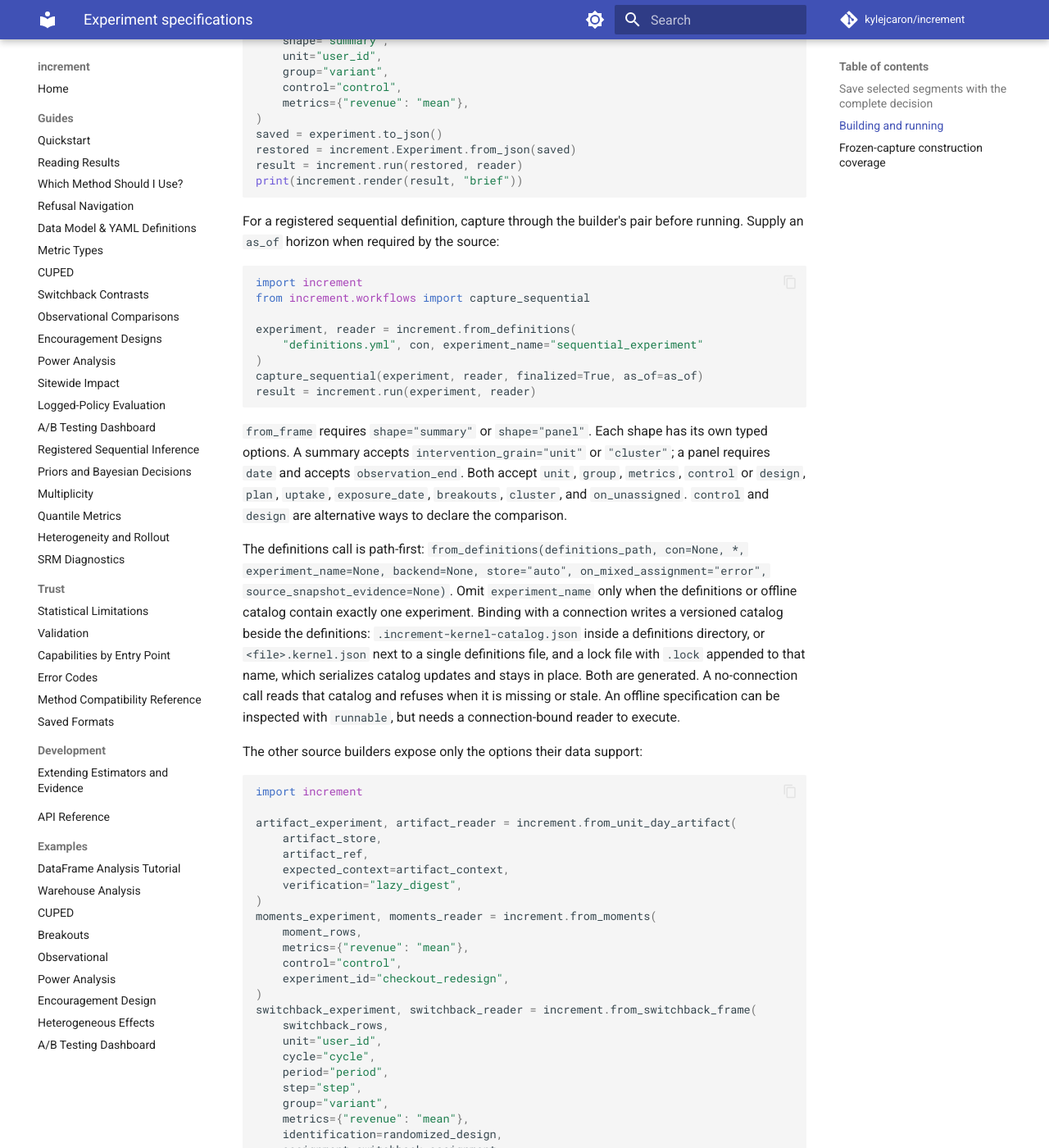
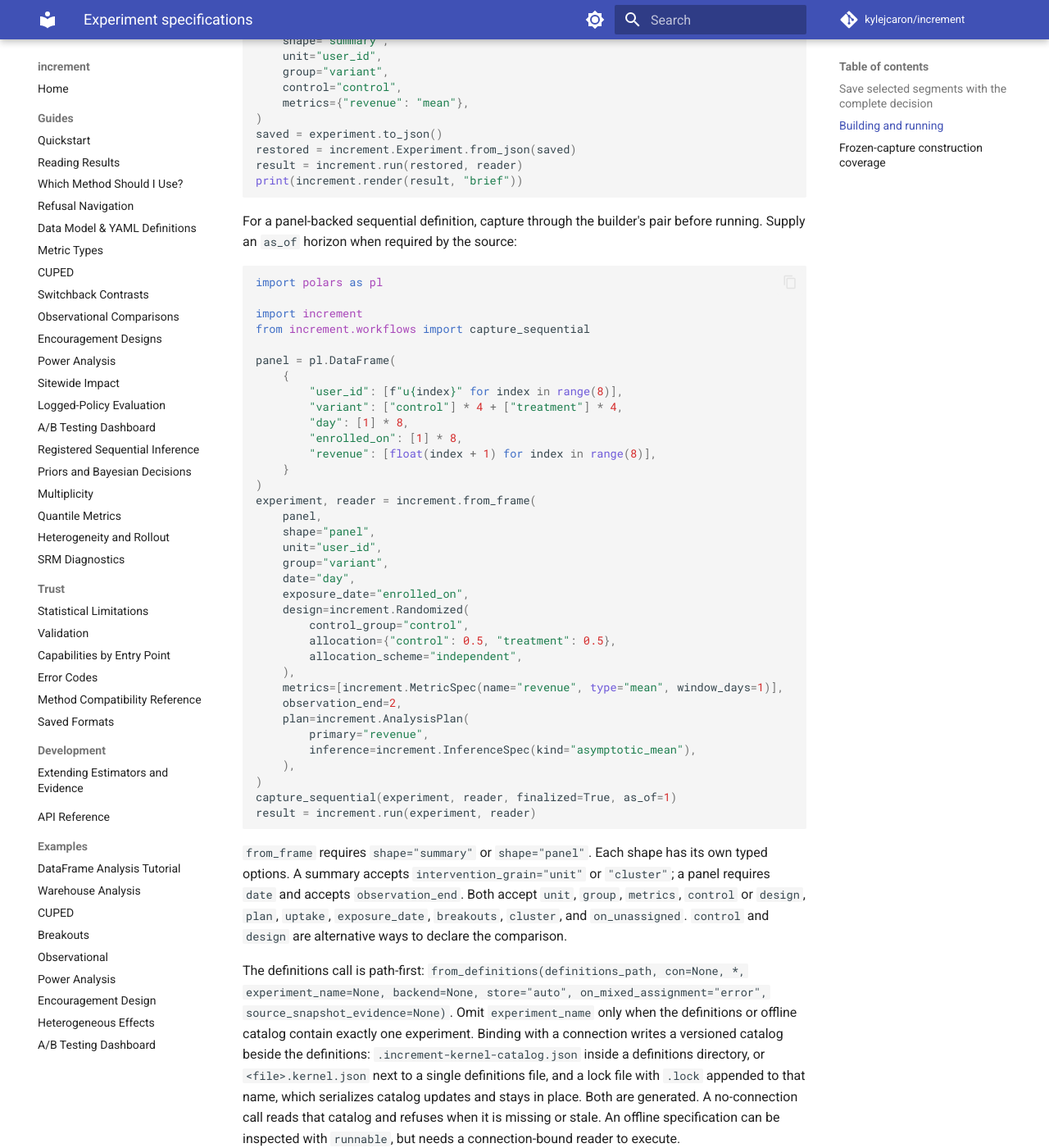
Before and after one commit to kylejcaron/increment, an MkDocs documentation site: the page built from docs/guides/experiment-specifications.md, in a window 1280 px wide and 1400 px high, scrolled down 5121 px. Shown: the whole window at 82% size. Built offline with MkDocs 1.6.1 and Material for MkDocs 9.7.7, drawn with Linux system fonts in a browser that asks for light colours; comment, search, counter and statistics services are not loaded.

Commit message:
Fix executable guide snippets

````diff
--- a/docs/guides/experiment-specifications.md
+++ b/docs/guides/experiment-specifications.md
@@ -249,18 +249,44 @@ result = increment.run(restored, reader)
 print(increment.render(result, "brief"))
 ```
 
-For a registered sequential definition, capture through the builder's pair
+For a panel-backed sequential definition, capture through the builder's pair
 before running. Supply an `as_of` horizon when required by the source:
 
-<!-- skip: next "requires a configured warehouse and a registered sequential definition" -->
 ```python
+import polars as pl
+
 import increment
 from increment.workflows import capture_sequential
 
-experiment, reader = increment.from_definitions(
-    "definitions.yml", con, experiment_name="sequential_experiment"
+panel = pl.DataFrame(
+    {
+        "user_id": [f"u{index}" for index in range(8)],
+        "variant": ["control"] * 4 + ["treatment"] * 4,
+        "day": [1] * 8,
+        "enrolled_on": [1] * 8,
+        "revenue": [float(index + 1) for index in range(8)],
+    }
 )
-capture_sequential(experiment, reader, finalized=True, as_of=as_of)
+experiment, reader = increment.from_frame(
+    panel,
+    shape="panel",
+    unit="user_id",
+    group="variant",
+    date="day",
+    exposure_date="enrolled_on",
+    design=increment.Randomized(
+        control_group="control",
+        allocation={"control": 0.5, "treatment": 0.5},
+        allocation_scheme="independent",
+    ),
+    metrics=[increment.MetricSpec(name="revenue", type="mean", window_days=1)],
+    observation_end=2,
+    plan=increment.AnalysisPlan(
+        primary="revenue",
+        inference=increment.InferenceSpec(kind="asymptotic_mean"),
+    ),
+)
+capture_sequential(experiment, reader, finalized=True, as_of=1)
 result = increment.run(experiment, reader)
 ```
 
````
Also changed, not shown: other parts of docs/guides/experiment-specifications.md (+1 -1 lines), docs/guides/reading-results.md (+9 -0 lines).
